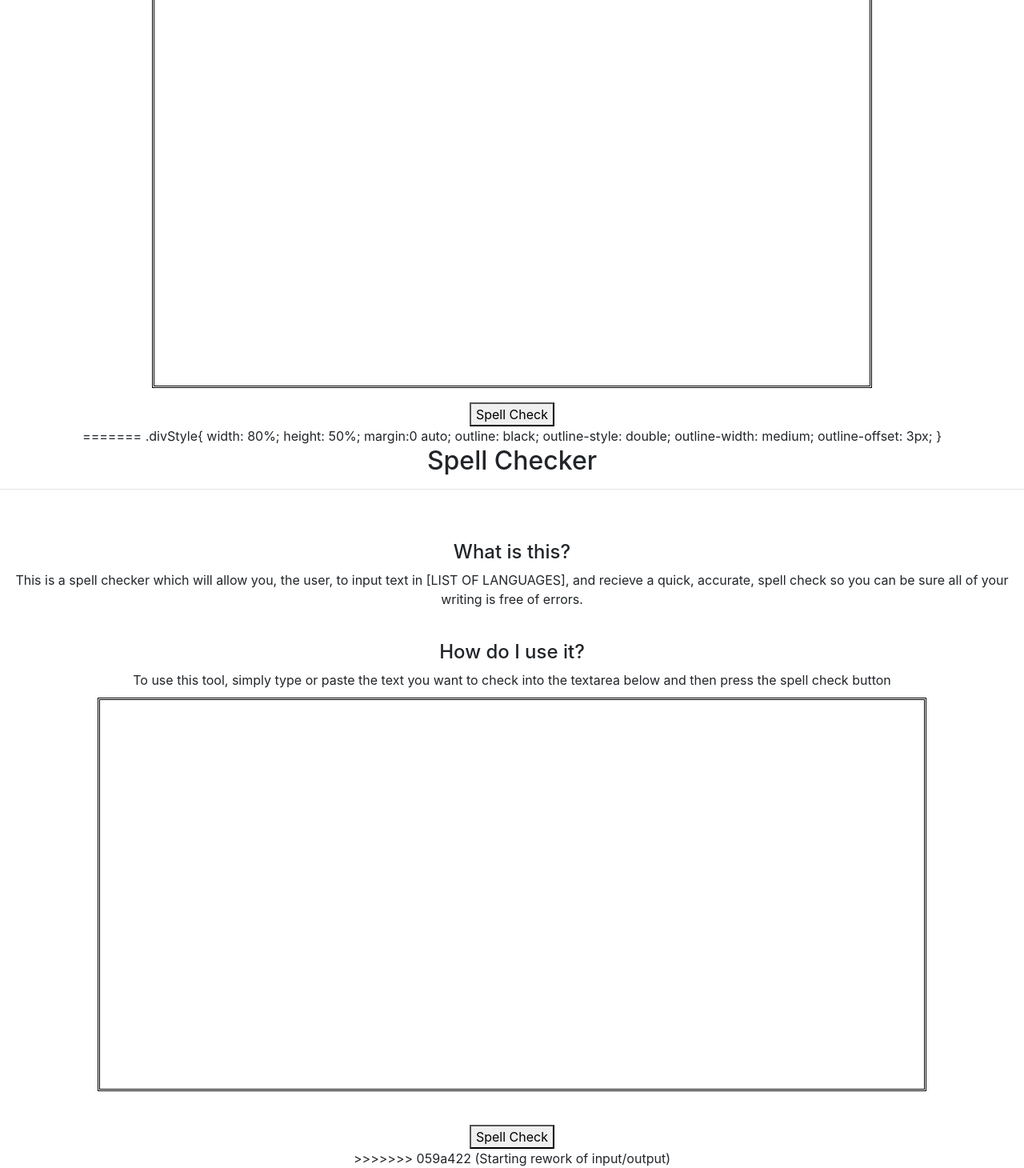
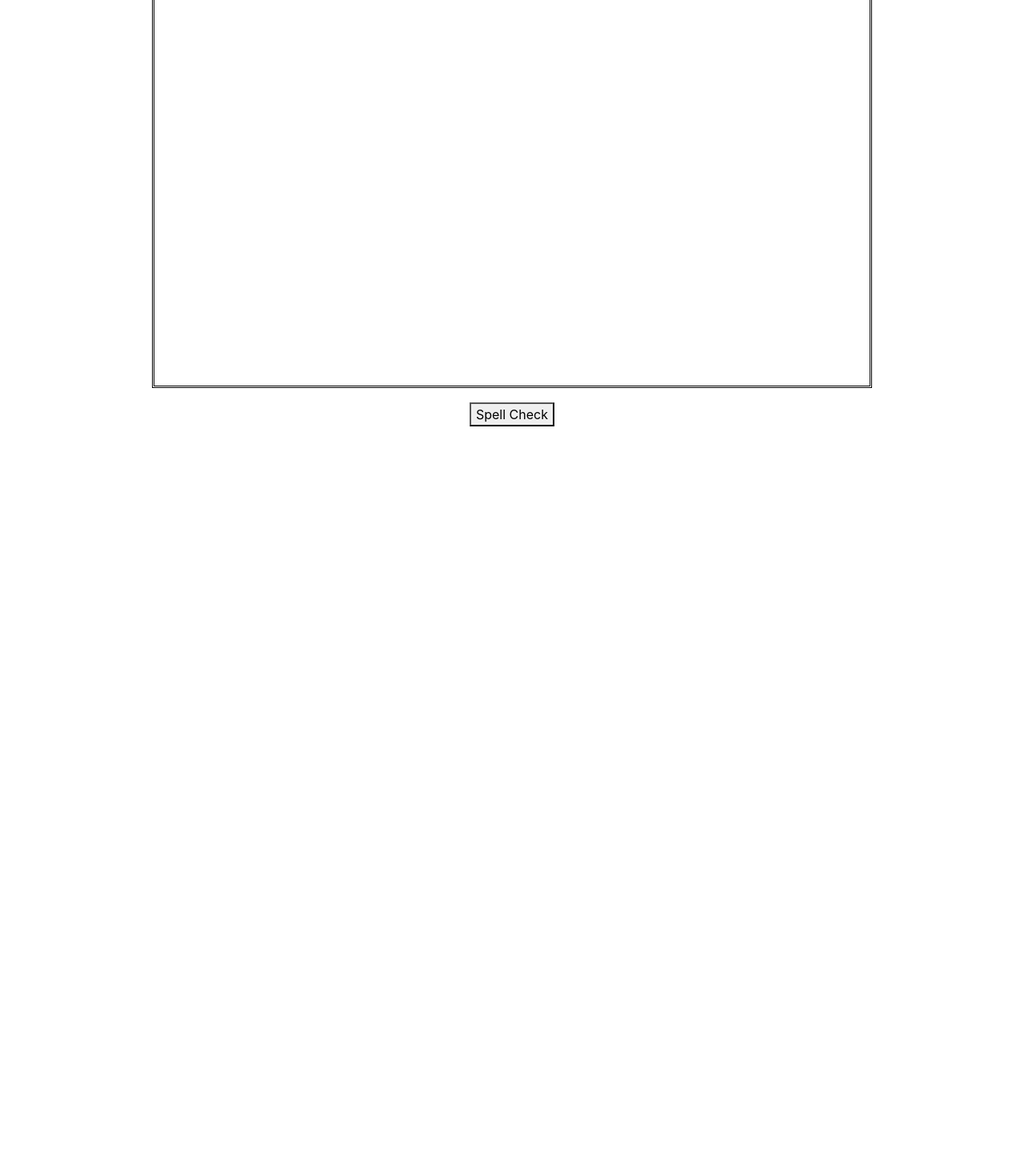
Before and after one commit to GreihMurray/SoftwareDevProject2021, a Flask app: page /index in a window 1280 px wide. Shown: the part 81-1541 px from the top of the page at 80% size. After the commit the page ends 614 px from the top, so only its background shows below. Run offline with Flask 2, Linux system fonts and the light colour scheme; some libraries are stand-ins or nearby versions.

Commit message:
Finishing Rebasing
Finished manually resolving merge conflicts that arose when rebasing.
Project now has new look from Development branch and all functionality
added throughout InputOutputRework branch. Also disabled browser native
spellcheck, not sure if it was done and lost in rebase or not

```diff
--- a/app/templates/index.html
+++ b/app/templates/index.html
@@ -58,91 +58,6 @@ HTML file that uses base template to create specific page for textbox editor
                 document.getElementById("InputOutputTextArea").value = document.getElementById('InputOutputDiv').innerHTML;
             }
         }
-<<<<<<< HEAD
     </script>
-=======
-
-        .divStyle{
-            width: 80%;
-            height: 50%;
-            margin:0 auto;
-            outline: black;
-            outline-style: double;
-            outline-width: medium;
-            outline-offset: 3px;
-        }
-    </style>
-</head>
-
-<body>
-
-<h2>Spell Checker</h2>
-
-<hr>
-<br><br>
-
-<h4>What is this?</h4>
-<p>This is a spell checker which will allow you, the user, to input text in [LIST OF LANGUAGES], and recieve a quick, accurate, spell check so you can be sure all of your writing is free of errors.</p>
-
-<br>
-<h4>How do I use it?</h4>
-<p>To use this tool, simply type or paste the text you want to check into the textarea below and then press the spell check button</p>
-
-<form method='POST' id="TextForm" onsubmit="return getContent()">
-
-<!--Hidden textarea used to pass data from div to backend-->
-<textarea id="InputOutputTextArea" style="display: none" name="TextToCheck"></textarea>
-
-<!--Editable div that will allow for input/destination for output-->
-<!--Inluded for loop iterates through every word in input, prints in individual span element, and styles approrpiately-->
-<div contenteditable="true" id="InputOutputDiv" class="divStyle" >
-
-{% for word in misspelled_words%}
-    <span class={{word[0]}}>{{word[1]}}</span>
-{% endfor %}
-
-</div>
-
-<br><br>
-
-<button type="submit">Spell Check</button>
-
-</form>
-
-<script src="https://code.jquery.com/jquery-3.5.1.js"
-          integrity="sha256-QWo7LDvxbWT2tbbQ97B53yJnYU3WhH/C8ycbRAkjPDc="
-          crossorigin="anonymous"></script>
-
-<script type="text/javascript">
-    //Method that runs on form submission to get data from div and put into textarea to be sent to backend
-	function getContent(){
-	    in_out_div = document.getElementById("InputOutputDiv")
-        in_out_textarea = document.getElementById("InputOutputTextArea")
-
-
-        /*Checks for child nodes in div
-            if child nodes are found, iterates through each one to get data
-            adds that data to inputoutput text area so it can be passed to backend properly
-
-            If no child nodes are found, adds contents of div to inputoutput text area
-        */
-
-        if(in_out_div.childNodes.length > 1){
-            child_nodes = in_out_div.childNodes
-            for(var i = 1; i < child_nodes.length; i += 2){
-                in_out_textarea.value += child_nodes[i].innerHTML + ' '
-            }
-        }
-        else{
-            document.getElementById("InputOutputTextArea").value = document.getElementById('InputOutputDiv').innerHTML;
-        }
-    }
-</script>
-
-</body>
-
-<footer>
-</footer>
->>>>>>> 059a422 (Starting rework of input/output)
 
 {% endblock %}
```
